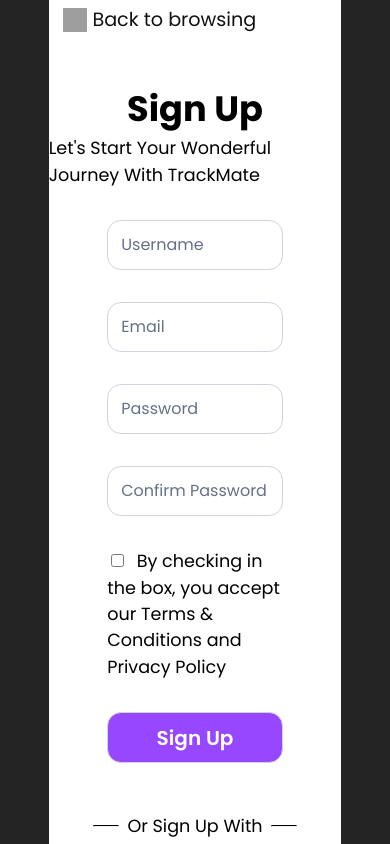
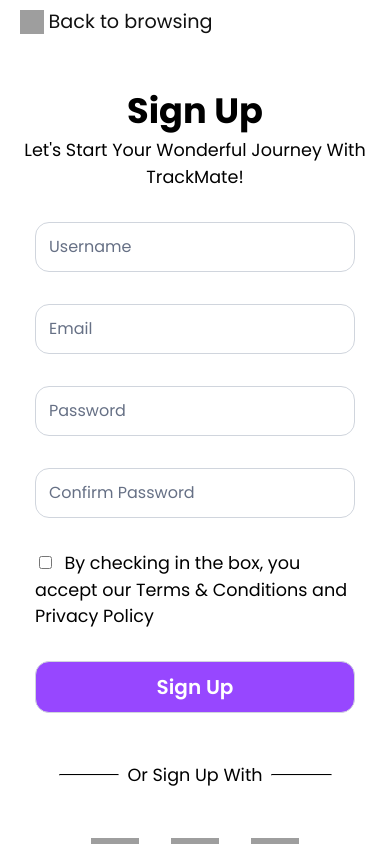
Before and after one commit to ch1z3r0/watch-shop, a React (Vite) app: page /signup in a window 390 px wide. Built offline with nearby package versions, Linux system fonts and the light colour scheme; no server answers; grey boxes are pictures that could not be loaded; a web font is replaced by a local one.

Commit message:
- Latest homepage update as of 05/02/2026

```diff
--- a/src/components/Navigation/Navigation.jsx
+++ b/src/components/Navigation/Navigation.jsx
@@ -18,7 +18,10 @@
 	return (
 		<div className='navbar'>
 			<div className='brand-wrapper'>
-				<span className='brand'>CHIRON's</span>
+				<span className='brand'>
+					<Link to='/'>CHIRON's</Link>
+					{/* <a href='/'>CHIRON's</a> */}
+				</span>
 			</div>
 			<div className='nav-items-wrapper'>
 				{/* <img className='watch-logo' src={watchLogo} alt='Watch Logo' /> */}
--- a/src/components/SignUp.jsx
+++ b/src/components/SignUp.jsx
@@ -86,7 +86,7 @@
 				</div>
 				<div>
 					<h1>Sign Up</h1>
-					<span>Let's Start Your Wonderful Journey With TrackMate</span>
+					<span>Let's Start Your Wonderful Journey With TrackMate!</span>
 				</div>
 				<form onSubmit={handleSubmit}>
 					<ul className='signin-fields'>
--- a/src/components/Slider/Slider.css
+++ b/src/components/Slider/Slider.css
@@ -374,7 +374,7 @@
 }
 
 @media screen and (max-width: 1200px) {
-	.carousel-navigation-arrow {
+	.carousel-navigation-wrap .carousel-navigation-arrow {
 		scale: 1.5;
 	}
 }
@@ -382,7 +382,7 @@
 	.carousel-item .video-container .video-controller {
 		scale: 1.25;
 	}
-	.carousel-navigation-arrow {
+	.carousel-navigation-wrap .carousel-navigation-arrow {
 		scale: 2;
 	}
 }
@@ -390,7 +390,7 @@
 	.carousel-item .video-container .video-controller {
 		scale: 1.5;
 	}
-	.carousel-navigation-arrow {
+	.carousel-navigation-wrap .carousel-navigation-arrow {
 		scale: 3;
 	}
 }
--- a/src/index.css
+++ b/src/index.css
@@ -41,3 +41,8 @@
 	-moz-osx-font-smoothing: inherit;
 	-webkit-appearance: none;
 }
+
+a {
+	text-decoration: none;
+	color: #fff;
+}
--- a/src/layouts/AuthLayout.css
+++ b/src/layouts/AuthLayout.css
@@ -1,15 +1,15 @@
 .auth-layout-container {
 	position: relative;
 	display: flex;
-	width: 75vw;
+	width: 100vw;
 	height: 100vh;
 	background: linear-gradient(
 		180deg,
 		rgba(113, 141, 235, 1) 0%,
 		rgba(164, 118, 215, 1) 100%
 	);
-	margin-left: 12.5vw;
-	margin-right: 12.5vw;
+	/* margin-left: 12.5vw;
+	margin-right: 12.5vw; */
 	overflow: hidden;
 }
 
@@ -27,6 +27,8 @@
 .form-panel {
 	background-color: #ffffff;
 	z-index: 2; /* Ensure form panel is on top during slide */
+	overflow-y: scroll;
+	scrollbar-width: none;
 }
 
 .image-panel {
--- a/src/pages/SignInPage.css
+++ b/src/pages/SignInPage.css
@@ -47,11 +47,19 @@
 .signin-main div:first-of-type {
 	margin-bottom: 1rem;
 }
+
+.signin-main div:first-of-type {
+	text-align: center;
+}
+.signin-main div:nth-of-type(2) {
+	text-align: center;
+}
 .signin-main > form {
 	display: flex;
 	flex-direction: column;
 	width: 60%;
 	gap: 1.5rem;
+	min-width: 320px;
 }
 
 .signin-main > form > ul {
@@ -61,6 +69,7 @@
 	flex-direction: column;
 	gap: 2rem;
 	margin: 0;
+	min-width: 320px;
 }
 
 .field {
@@ -76,7 +85,10 @@
 	outline: none;
 	background: #fff;
 	font-size: 14px;
-	transition: border-color 150ms ease, box-shadow 150ms ease;
+	transition:
+		border-color 150ms ease,
+		box-shadow 150ms ease;
+	color: #000;
 }
 
 .field:focus-within input {
@@ -181,3 +193,7 @@
 .signin-fields {
 	list-style: none;
 }
+
+#terms {
+	color-scheme: white;
+}
```
